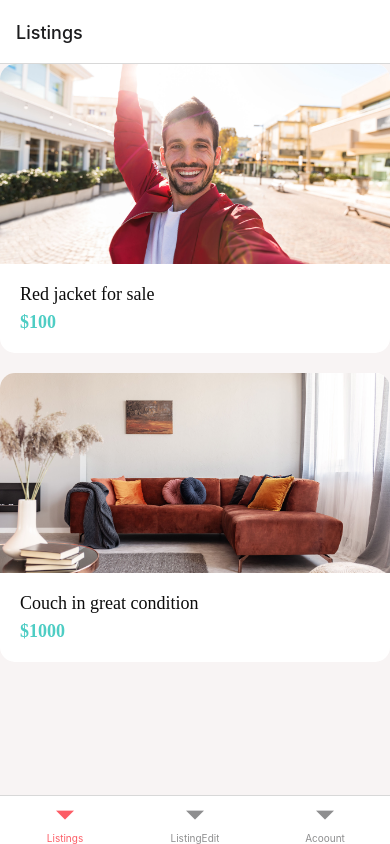
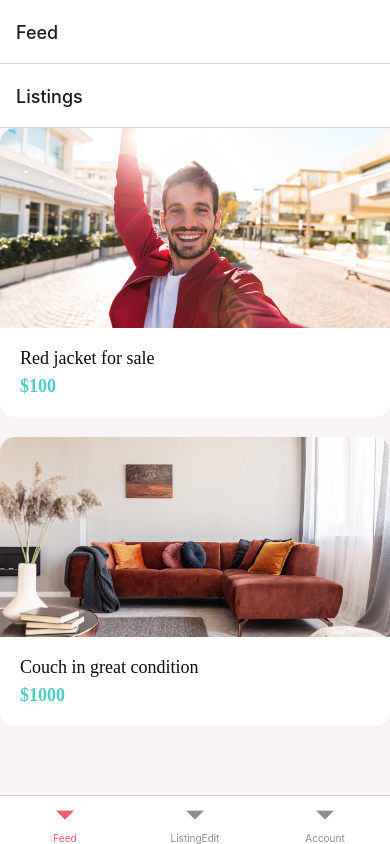
Before and after one commit to iankuratri/learning-react-native, a React Native app in the folder DoneWithIt/: screen /Feed in a window 390 px wide. Built offline with nearby package versions, Linux system fonts and the light colour scheme.

Commit message:
Working on feed navigator

```diff
--- a/DoneWithIt/app/components/AppCard.tsx
+++ b/DoneWithIt/app/components/AppCard.tsx
@@ -1,5 +1,11 @@
 import React from "react";
-import { Image, ImageSourcePropType, StyleSheet, View } from "react-native";
+import {
+  Image,
+  ImageSourcePropType,
+  StyleSheet,
+  TouchableWithoutFeedback,
+  View,
+} from "react-native";
 import colors from "../config/colors";
 import AppText from "./AppText";
 
@@ -7,10 +13,12 @@ interface AppCardProps {
   title: string;
   subTitle: string | number;
   image: ImageSourcePropType;
+  onPress?: () => any;
 }
 
-function AppCard({ title, subTitle, image }: AppCardProps) {
+function AppCard({ title, subTitle, image, onPress }: AppCardProps) {
   return (
+    <TouchableWithoutFeedback onPress={onPress}>
       <View style={styles.card}>
         <Image style={styles.image} source={image} />
 
@@ -19,6 +27,7 @@ function AppCard({ title, subTitle, image }: AppCardProps) {
           <AppText style={styles.subTitle}>{subTitle}</AppText>
         </View>
       </View>
+    </TouchableWithoutFeedback>
   );
 }
 
--- a/DoneWithIt/app/navigation/AppNavigator.tsx
+++ b/DoneWithIt/app/navigation/AppNavigator.tsx
@@ -2,16 +2,16 @@ import { createBottomTabNavigator } from "@react-navigation/bottom-tabs";
 import React from "react";
 import AccountsScreen from "../screens/AccountsScreen";
 import ListingEditScreen from "../screens/ListingEditScreen";
-import ListingScreen from "../screens/ListingScreen";
+import FeedNavigator from "./FeedNavigator";
 
 const Tab = createBottomTabNavigator();
 
 function AppNavigator() {
   return (
     <Tab.Navigator>
-      <Tab.Screen name="Listings" component={ListingScreen} />
+      <Tab.Screen name="Feed" component={FeedNavigator} />
       <Tab.Screen name="ListingEdit" component={ListingEditScreen} />
-      <Tab.Screen name="Acoount" component={AccountsScreen} />
+      <Tab.Screen name="Account" component={AccountsScreen} />
     </Tab.Navigator>
   );
 }
--- /dev/null
+++ b/DoneWithIt/app/navigation/FeedNavigator.tsx
@@ -0,0 +1,17 @@
+import { createNativeStackNavigator } from "@react-navigation/native-stack";
+import React from "react";
+import ListingDetailsScreen from "../screens/ListingDetailsScreen";
+import ListingScreen from "../screens/ListingScreen";
+
+const Stack = createNativeStackNavigator();
+
+function FeedNavigator() {
+  return (
+    <Stack.Navigator>
+      <Stack.Screen name="Listings" component={ListingScreen} />
+      <Stack.Screen name="ListingDetails" component={ListingDetailsScreen} />
+    </Stack.Navigator>
+  );
+}
+
+export default FeedNavigator;
--- a/DoneWithIt/app/screens/ListingDetailsScreen.tsx
+++ b/DoneWithIt/app/screens/ListingDetailsScreen.tsx
@@ -4,14 +4,16 @@ import AppText from "../components/AppText";
 import ListItem from "../components/lists/ListItem";
 import colors from "../config/colors";
 
-function ListingDetailsScreen() {
+function ListingDetailsScreen({ route }: any) {
+  const listing = route.params;
+
   return (
     <View>
-      <Image style={styles.image} source={require("../assets/jacket.jpg")} />
+      <Image style={styles.image} source={listing.image} />
 
       <View style={styles.detailsContainer}>
-        <AppText style={styles.title}>Red jacket for sale!</AppText>
-        <AppText style={styles.price}>$100</AppText>
+        <AppText style={styles.title}>{listing.title}</AppText>
+        <AppText style={styles.price}>${listing.price}</AppText>
 
         <View style={styles.userContainer}>
           <ListItem
--- a/DoneWithIt/app/screens/ListingScreen.tsx
+++ b/DoneWithIt/app/screens/ListingScreen.tsx
@@ -1,8 +1,13 @@
+import { NavigationProp } from "@react-navigation/native";
 import React from "react";
 import { FlatList, StyleSheet } from "react-native";
 import AppCard from "../components/AppCard";
 import colors from "../config/colors";
 import Screen from "./Screen";
+
+interface ListingScreenProps {
+  navigation: NavigationProp<any, any>;
+}
 
 const listings = [
   {
@@ -19,7 +24,7 @@ const listings = [
   },
 ];
 
-function ListingScreen() {
+function ListingScreen({ navigation }: ListingScreenProps) {
   return (
     <Screen style={styles.screen}>
       <FlatList
@@ -27,6 +32,7 @@ function ListingScreen() {
         keyExtractor={(listing) => listing.id.toString()}
         renderItem={({ item }) => (
           <AppCard
+            onPress={() => navigation.navigate("ListingDetails", item)}
             title={item.title}
             subTitle={"$" + item.price}
             image={item.image}
```
Lines whose indentation alone changed are shown as unchanged.
